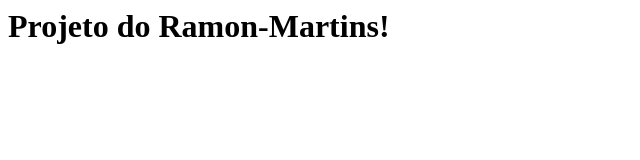
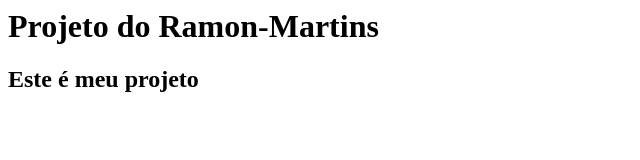
Before and after one commit to Ramon-Martins/curso-git, a plain HTML site: page index.html in a window 1280 px wide. Shown: the whole page, without its empty margins (0-640 px from the left). Drawn offline with Linux system fonts and the light colour scheme.

Commit message:
Modificação

```diff
--- a/index.html
+++ b/index.html
@@ -2,6 +2,7 @@
 	<head>
 	</head>
 	<body>
-		<h1>Projeto do Ramon-Martins!</h1>
+		<h1>Projeto do Ramon-Martins</h1>
+		<h2>Este é meu projeto</h2>
 	</body>
 </html>
```
